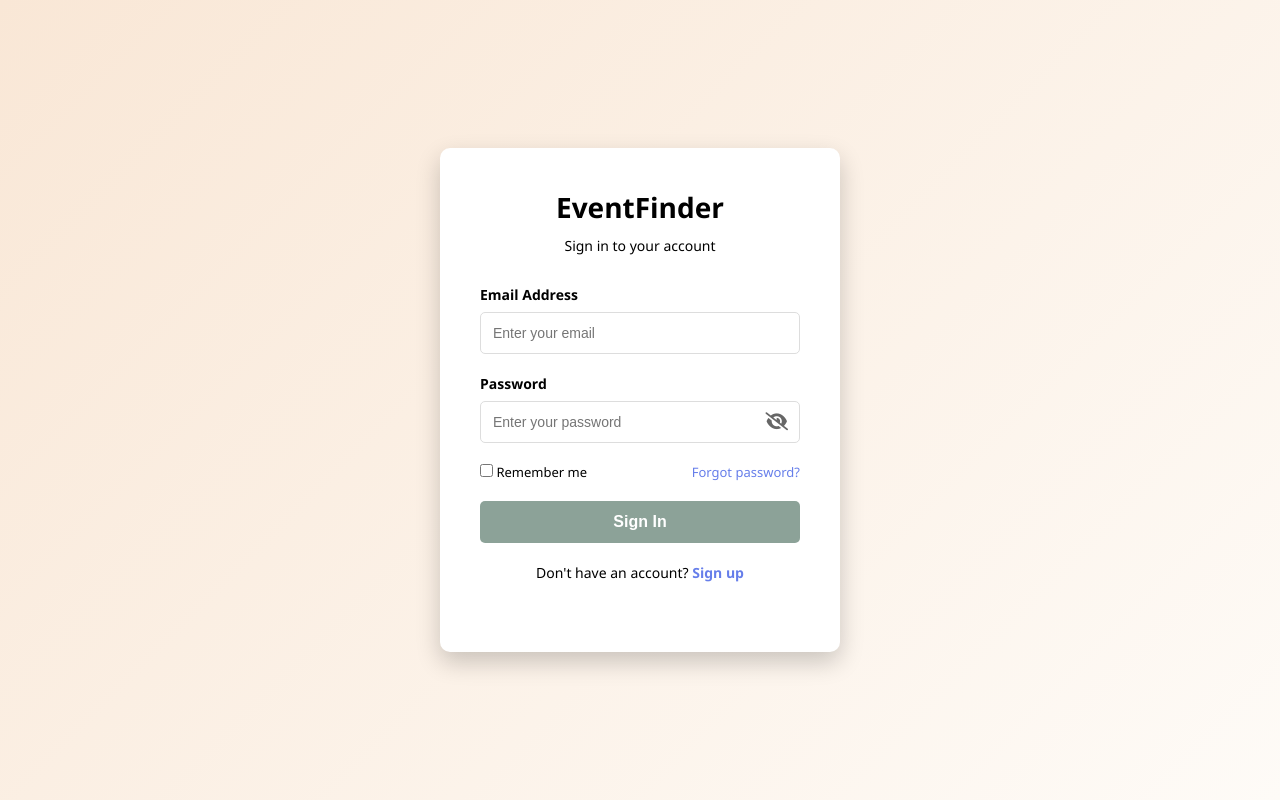
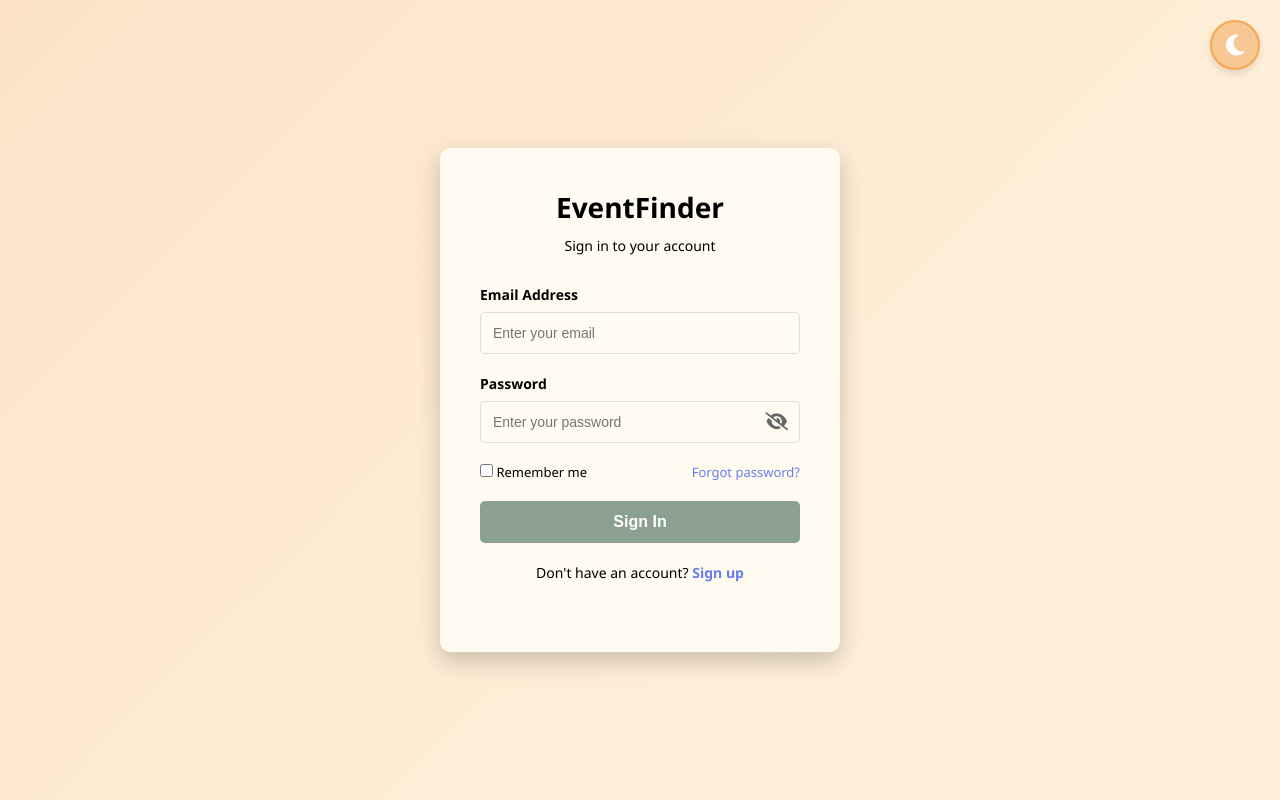
Before and after one commit to Bhavishek01/eventFinder, a PHP site: page /htmls/login.html in a window 1280 px wide. Run offline with PHP 8.4, Linux system fonts and the light colour scheme.

Commit message:
login and signup light and dark mode

```diff
--- a/src/css/style.css
+++ b/src/css/style.css
@@ -5,20 +5,27 @@
 }
 
 :root {
-    --bg-light: #fefbf7;
     --white: #ffffff;
-    --beige: #f9e7d6;
-    --bg: #E5E5E0;
-    --gray: #DEDDD8;
-    --light-beige: #ede8e2;
+    --black: #000000;
+
+    /* light mode */
+    --DARK-beige: #f7a64f;
+    --dark-beige: #f8c894;
+    --beige: #f8c89483;
+    --light-beige: #ffe0b580;
+    --light-bg : #FFFBF1;
     --green: #184430;
     --green-light: #1844307e;
-    --black: #000000;
+
+    /* dark mode */
+    --dark-dark: #313131;
+    --dark: #414141;
+    --light-dark: #626161;
 }
 
 body {
     font-family: 'Segoe UI', Tahoma, Geneva, Verdana, sans-serif;
-    background: linear-gradient(135deg, var(--beige), var(--bg-light) 100%);
+    background: linear-gradient(135deg, var(--beige) 0%, var(--light-beige) 75%);
     min-height: 100vh;
     display: flex;
     justify-content: center;
@@ -26,7 +33,7 @@ body {
 }
 
 .login-container {
-    background: white;
+    background: var(--light-bg);
     padding: 40px;
     border-radius: 10px;
     box-shadow: 0 10px 25px rgba(0, 0, 0, 0.2);
@@ -65,6 +72,7 @@ body {
     width: 100%;
     padding: 12px;
     border: 1px solid #ddd;
+    background-color: var(--light-bg);
     border-radius: 5px;
     font-size: 14px;
     transition: all 0.3s ease;
@@ -170,6 +177,35 @@ body {
     color: var(--green-light);
 }
 
+.theme-toggle {
+    position: fixed;
+    top: 20px;
+    right: 20px;
+    z-index: 999;
+}
+
+.theme-btn {
+    background: var(--dark-beige);
+    border: 2px solid var(--DARK-beige);
+    color: #ffffff;
+    width: 50px;
+    height: 50px;
+    border-radius: 50%;
+    font-size: 24px;
+    cursor: pointer;
+    display: flex;
+    align-items: center;
+    justify-content: center;
+    transition: all 0.3s ease;
+    box-shadow: 0 4px 6px rgba(0, 0, 0, 0.1);
+}
+
+.theme-btn:hover {
+    background: var(--DARK-beige);
+    color: white;
+    transform: scale(1.1);
+}
+
 @media (max-width: 480px) {
     .login-container {
         padding: 30px 20px;
--- a/src/htmls/login.html
+++ b/src/htmls/login.html
@@ -8,6 +8,13 @@
     <link rel="stylesheet" href="https://cdnjs.cloudflare.com/ajax/libs/font-awesome/6.5.0/css/all.min.css" integrity="sha512-S..." crossorigin="anonymous" referrerpolicy="no-referrer" />
 </head>
 <body>
+    <!-- Theme Toggle Button -->
+    <div class="theme-toggle">
+        <button id="themeToggle" class="theme-btn" onclick="toggleTheme()">
+            <i class="fa-solid fa-moon" id="themeIcon"></i>
+        </button>
+    </div>
+
     <div class="login-container">
         <h1>EventFinder</h1>
         <p>Sign in to your account</p>
@@ -41,5 +48,32 @@
         </p>
     </div>
     <script src="../js/validation.js"></script>
+    <script>
+        // Load saved theme on page load
+        function loadTheme() {
+            const savedTheme = localStorage.getItem('authTheme') || 'light';
+            if (savedTheme === 'dark') {
+                document.body.classList.add('dark-mode');
+                document.getElementById('themeIcon').className = 'fa-solid fa-sun';
+            }
+        }
+
+        // Toggle theme
+        function toggleTheme() {
+            document.body.classList.toggle('dark-mode');
+            const icon = document.getElementById('themeIcon');
+
+            if (document.body.classList.contains('dark-mode')) {
+                icon.className = 'fa-solid fa-sun';
+                localStorage.setItem('authTheme', 'dark');
+            } else {
+                icon.className = 'fa-solid fa-moon';
+                localStorage.setItem('authTheme', 'light');
+            }
+        }
+
+        // Initialize theme on load
+        loadTheme();
+    </script>
 </body>
 </html>
```
Also changed, not shown: other parts of src/css/style.css (+93 -1 lines), src/htmls/signup.html (+34 -0 lines), extra/image.png (added).
